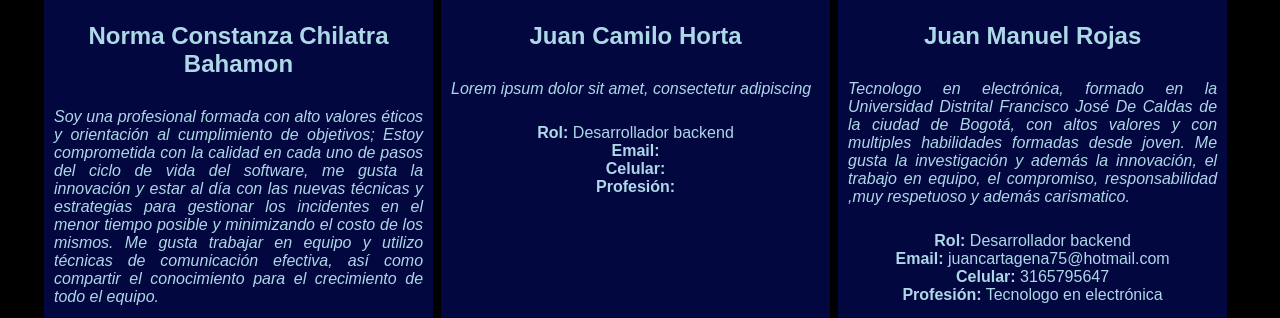
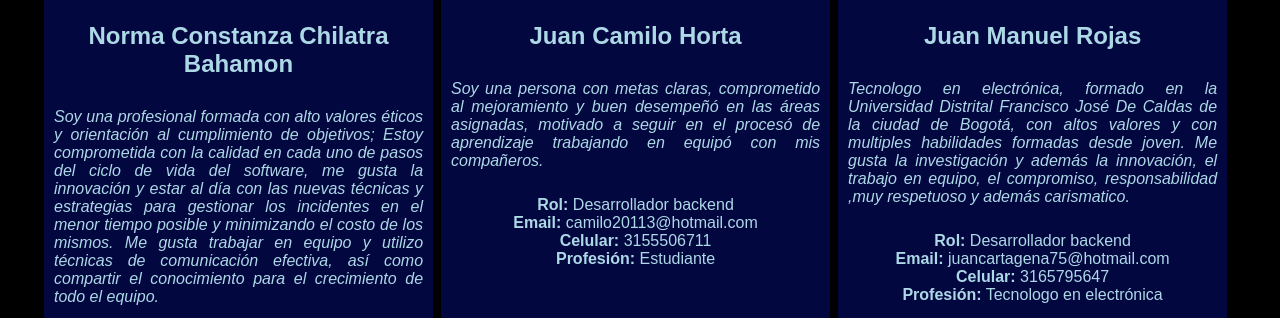
Before and after one commit to normachilatrab/semana-1-14, a Vue app: page / in a window 1280 px wide. Shown: the part 1881-2199 px from the top of the page. Built offline with nearby package versions, Linux system fonts and the light colour scheme.

Commit message:
cambio de informacion

```diff
--- a/src/App.vue
+++ b/src/App.vue
@@ -203,12 +203,12 @@ export default {
         {
           codigo: 2,
           nombre: 'Juan Camilo Horta',
-          descripcion: 'Lorem ipsum dolor sit amet, consectetur adipiscing',
+          descripcion: 'Soy una persona con metas claras, comprometido al mejoramiento y buen desempeñó en las áreas asignadas, motivado a seguir en el procesó de aprendizaje trabajando en equipó con mis compañeros. ',
           rol: 'Desarrollador backend',
-          email: '',
-          celular: '',
-          profesion: '',
-          image: 'path/to/image'
+          email: 'camilo20113@hotmail.com',
+          celular: '3155506711',
+          profesion: 'Estudiante',
+          image: 'https://www.instagram.com/p/CIylYWpncmo/?igshid=bzewj7tj7mf7'
         },
         {
           codigo: 3,
```
